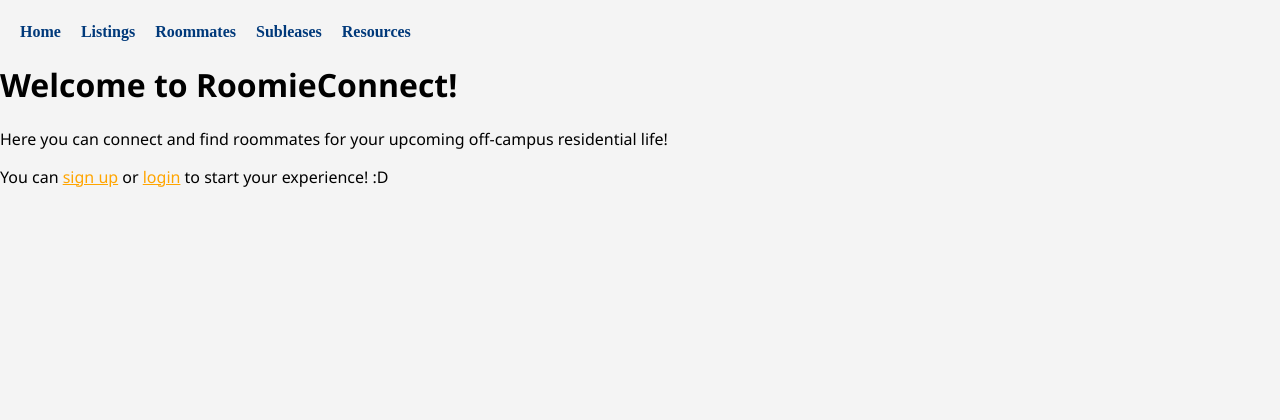
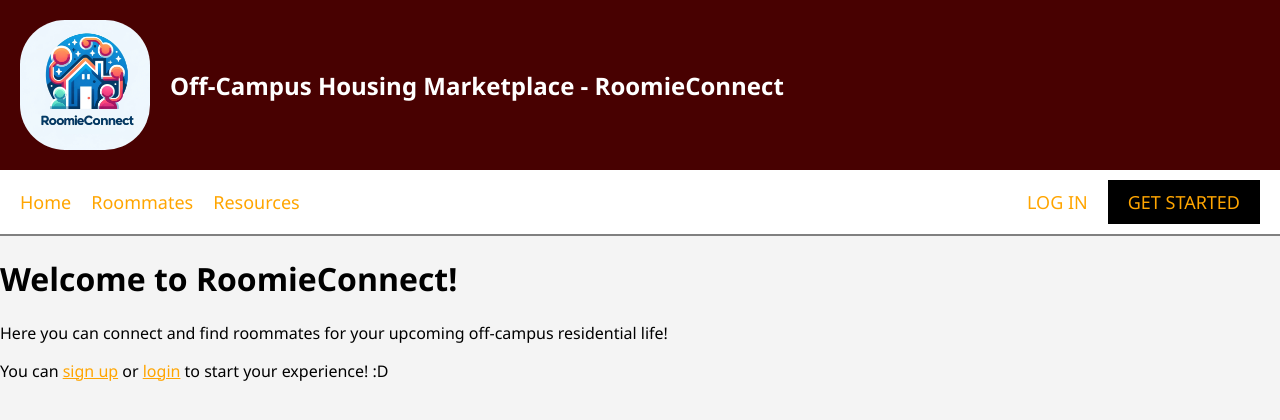
Before and after one commit to TommyCheng023/RoomieConnect, a Flask app: page / in a window 1280 px wide. Shown: the top 420 px of the page. Run offline with Flask 3, Linux system fonts and the light colour scheme.

Commit message:
navbar reconstruction

```diff
--- a/static/css/base.css
+++ b/static/css/base.css
@@ -1,27 +1,62 @@
 /*
     This stylesheet contains not only the style rules for the navbar,
     but also the general style rules for some common tags such as `p`, `h1` and `a`.
+
+    Header designed by Asya. Navbar and Flash designed by Tommy.
 */
 /* header */
-.header { background-color: #00274C; padding: 20px; color: white; }
-.header { display: flex; align-items: center; background-color: #00274C; padding: 20px; color: white; }
+.header { background-color: #480101; padding: 20px; color: white; }
+.header { display: flex; align-items: center; background-color: #480101; padding: 20px; color: white; }
 .logo { height: 130px; margin-right: 20px; border-radius: 45px;}
 .header h1 { margin: 0; font-size: 24px; }
 
 /* navbar */
-.nav-links { list-style: none; display: flex; border-radius: 8px; padding: 0; margin: 0; align-items: center; }
-.nav-links li { padding-top: 20px; margin-left: 20px; }
-.nav-links li a { color: #00397a; text-decoration:solid; font-size: 20px; font-family: 'Times New Roman', Times, serif; font-weight: bolder; }
-
-.nav-links li a {
-  color: #00397a;
-  text-decoration: none;
-  font-size: 16px;
-  transition: color 0.3s ease, text-decoration 0.3s ease; /* Transition effect for color and text-decoration */
+.navbar {
+    display: flex;
+    justify-content: space-between;
+    align-items: center;
+    padding: 10px 20px;
+    background-color: #fff; /* Change as needed */
+    border-bottom: grey 2px solid;
 }
 
-.nav-links li a:hover, .nav-links li a:focus {
-  color: #cf5906; /* Change the color on hover to anything you prefer */
+.navbar-section {
+    display: flex;
+    align-items: center;
+}
+.navbar-section a {
+    text-decoration: none;
+    color: orange;
+    cursor: pointer;
+    transition: all 0.4s ease-in-out;
+    font-size: large;
+}
+.navbar-section a:hover {
+    color: orangered;
+}
+
+.navbar-brand {
+    margin-right: 20px; /* Space between logo and navbar items */
+}
+
+.navbar-link {
+    margin-left: 20px; /* Space between links */
+    text-decoration: none;
+    color: #000; /* Change as needed */
+    cursor: pointer;
+}
+
+.navbar-button {
+    padding: 10px 20px;
+    background-color: #000; /* Change as needed */
+    color: #fff; /* Change as needed */
+    text-decoration: none;
+    border: none;
+    cursor: pointer;
+}
+
+.navbar-link:hover, .navbar-button:hover {
+    opacity: 0.7; /* Change as needed */
 }
 
 /* flash style rules */
--- a/templates/base.html
+++ b/templates/base.html
@@ -20,17 +20,24 @@
         {% endblock %}
     </head>
     <body>
-        {% block header %}{% endblock %}
+        {% block header %}
+        <div class="header">
+            <img src="static/images/RC_copy.jpeg" alt="RoomieConnect Logo" class="logo">
+            <h1>Off-Campus Housing Marketplace - RoomieConnect</h1>
+        </div>
+        {% endblock %}
         {% block navbar %}
         <!-- Navbar -->
-        <nav>
-            <ul class="nav-links">
-                <li><a href="/">Home</a></li>
-                <li><a href="/listings">Listings</a></li>
-                <li><a href="/roommates">Roommates</a></li>
-                <li><a href="/subleases">Subleases</a></li>
-                <li><a href="/resources">Resources</a></li>
-            </ul>
+        <nav class="navbar">
+            <div class="navbar-section left">
+                <a href="/" class="navbar-brand">Home</a>
+                <a href="/roommates" class="navbar-brand">Roommates</a>
+                <a href="/resources" class="navbar-brand">Resources</a>
+            </div>
+            <div class="navbar-section right">
+                <a href="/login" class="navbar-link">LOG IN</a>
+                <a href="/register" class="navbar-link navbar-button">GET STARTED</a>
+            </div>
         </nav>
         {% endblock %}
         {% block body %}{% endblock %}
```
